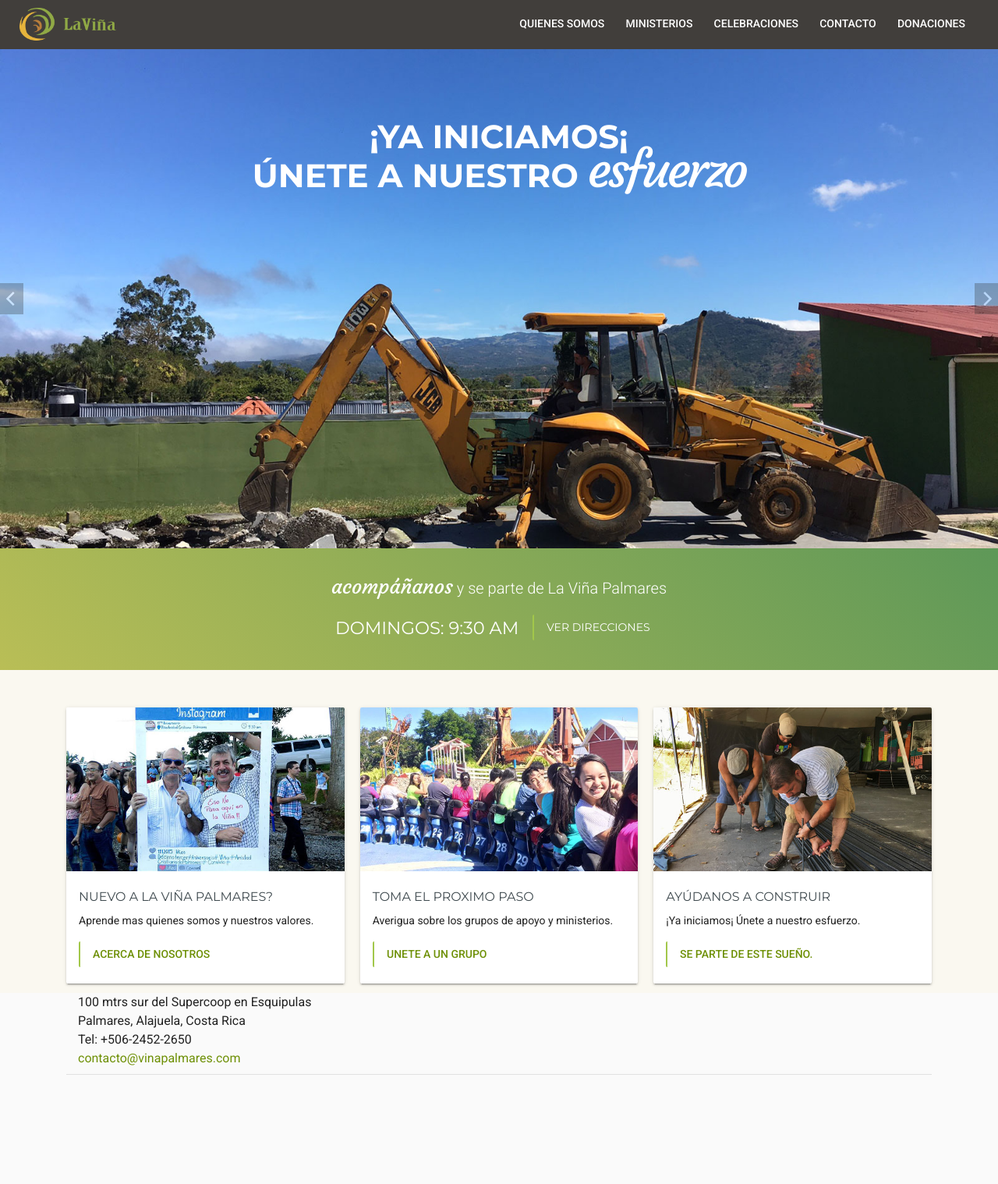
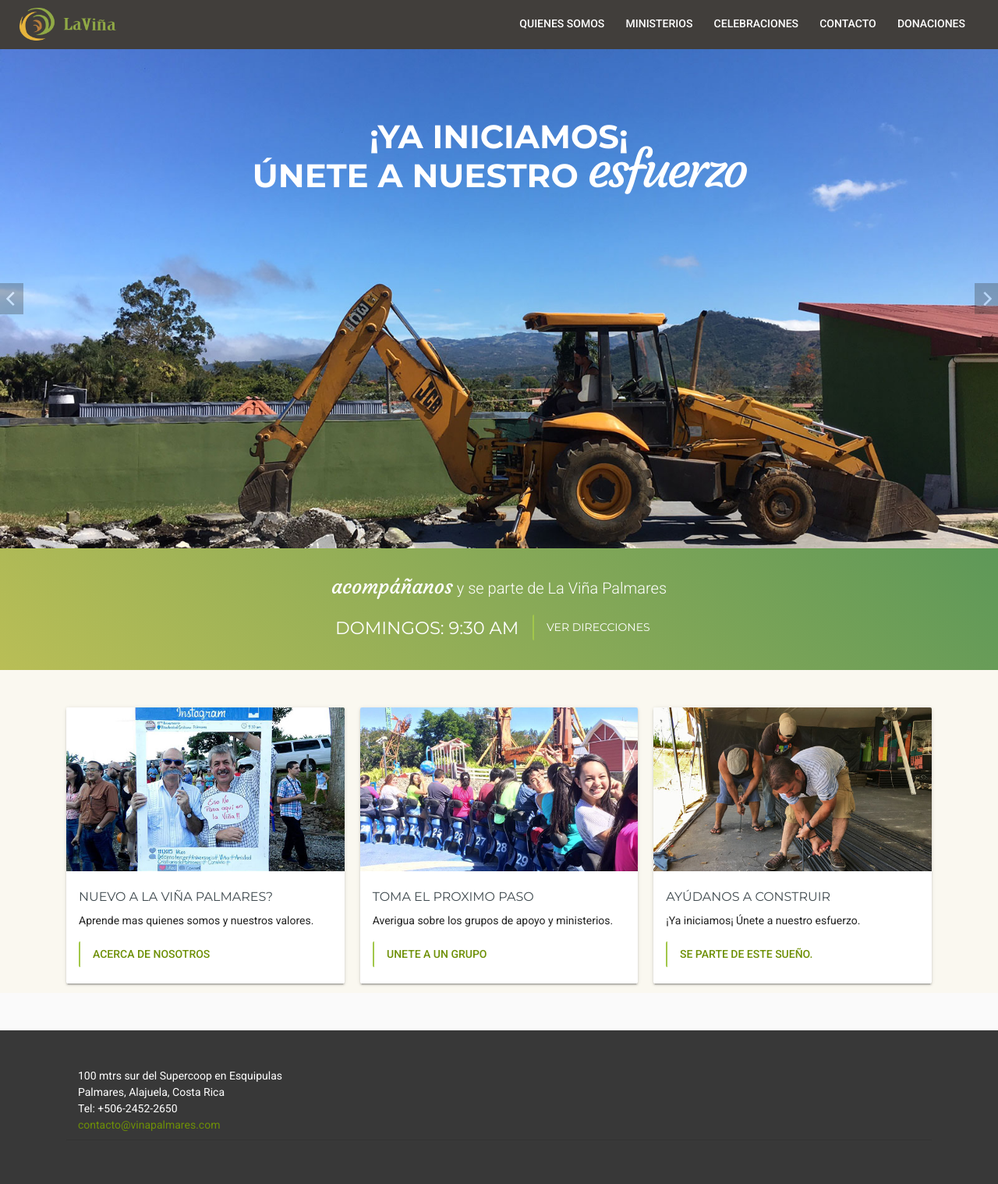
Before and after one commit to sqnode/vina, a Jekyll site: the page built from index.html, in a window 1280 px wide. Shown: the whole page at 78% size. Built offline with Jekyll 4.4.1, drawn with Linux system fonts in a browser that asks for light colours; before the commit the page ends 1386 px from its top, so only the background shows below that.

Commit message:
Updated main.css

```diff
--- a/assets/css/main.css
+++ b/assets/css/main.css
@@ -1,8 +1,19 @@
-
-
 @charset "utf-8";
 .flickity-page-dots{
   bottom:25px;
+}
+
+footer{
+  background: #383838;
+  font-size: 14px;
+  color: white;
+  padding: 48px;
+  margin-top: 48px;
+
+}
+
+footer p{
+  color: white;
 }
 
 
@@ -86,18 +97,6 @@ h5{
   }
 // Our variables
 
-footer{
-  background: #383838;
-  font-size: 14px;
-  color: white;
-  padding: 48px;
-  margin-top: 48px;
-
-}
-
-footer p{
-  color: white;
-}
 
 .navbar-nav .nav-link{
     font-size: 14px;
```
